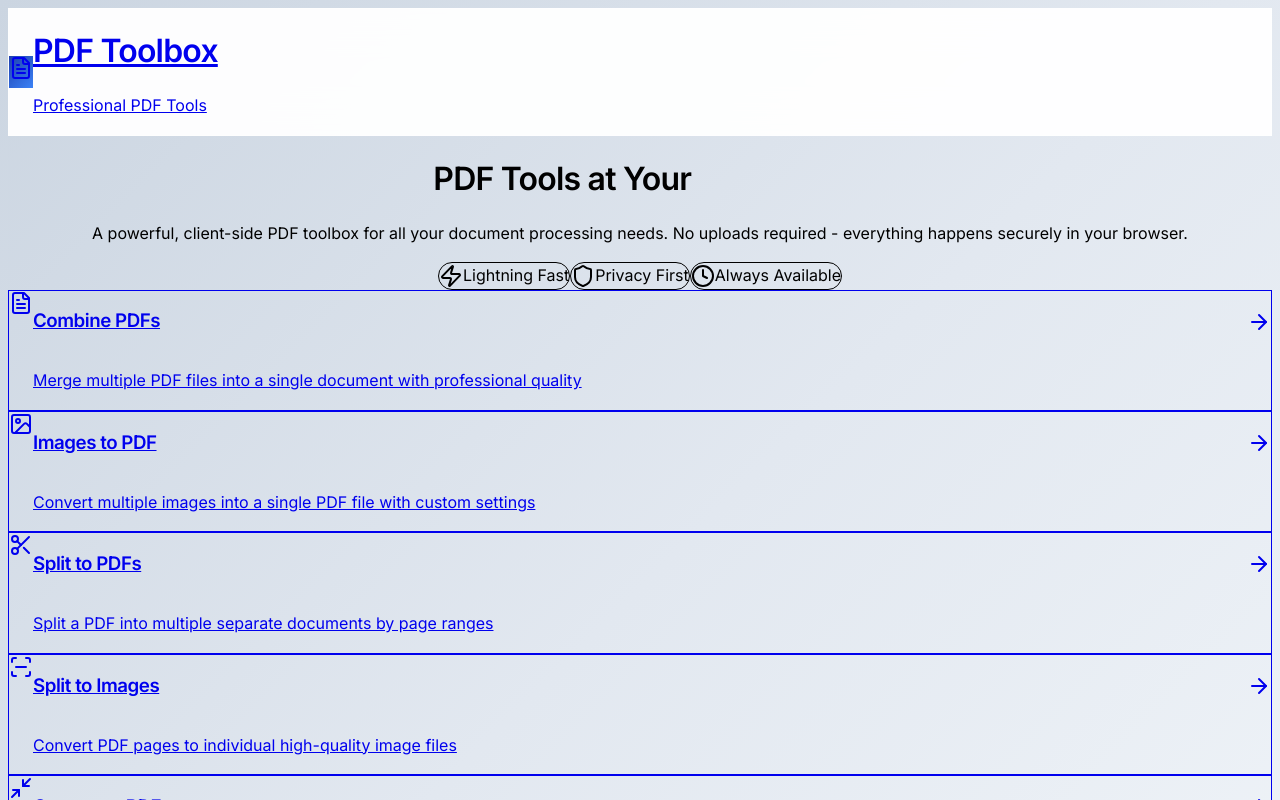
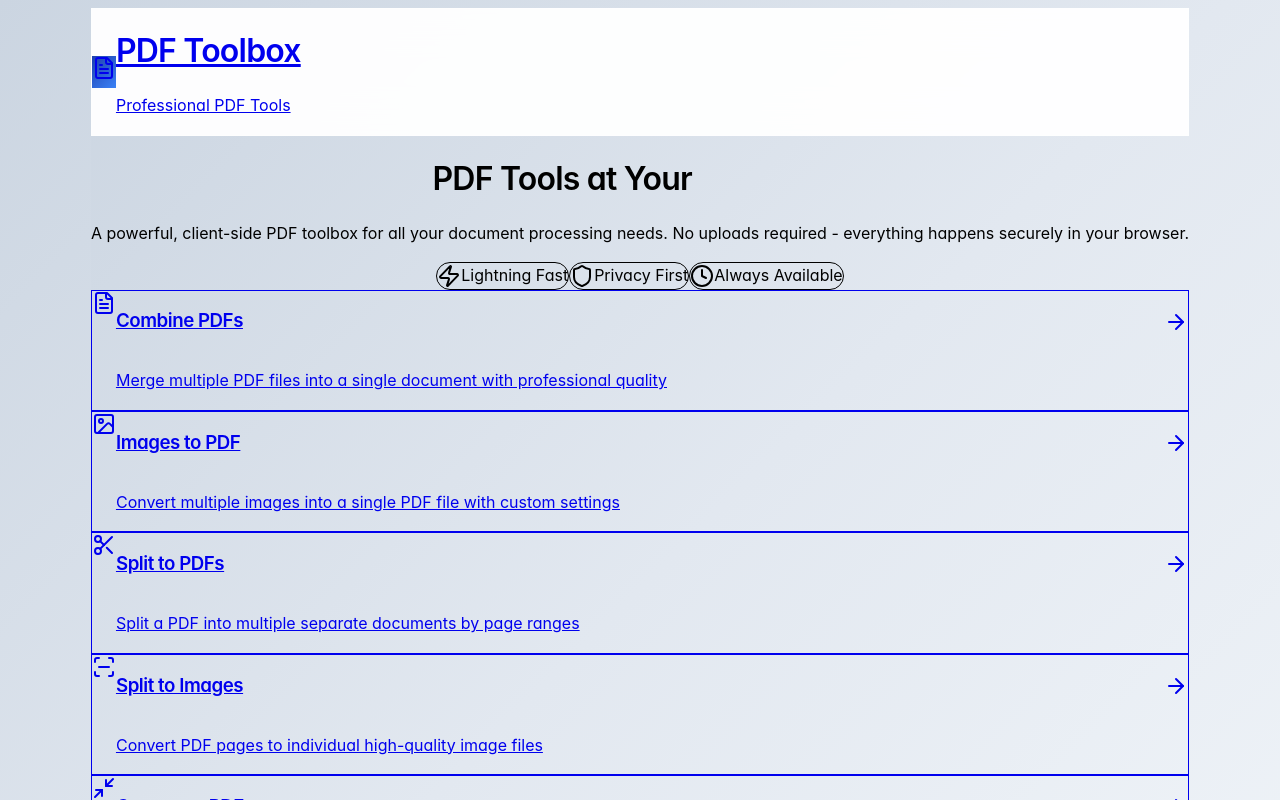
Before and after one commit to whitestrannik/my-pdf-toolbox, a React (Vite) app: page / in a window 1280 px wide. Shown: the top 800 px of the page. Built offline with nearby package versions, Linux system fonts and the light colour scheme; the HTML template or start-up script is replaced by a standard one.

Commit message:
Revert " Fix CSS Loading on GitHub Pages: Remove problematic @import, add Google Fonts to HTML head, improve meta tags"
This reverts commit 806213b5ca4b28382ca00d712cd4daf21985801c.

```diff
--- a/index.html
+++ b/index.html
@@ -4,20 +4,9 @@
     <meta charset="UTF-8" />
     <link rel="icon" type="image/svg+xml" href="/vite.svg" />
     <meta name="viewport" content="width=device-width, initial-scale=1.0" />
-    <meta name="description" content="Professional PDF processing tools - merge, split, compress, convert images to PDF, and reorder pages. 100% client-side processing for complete privacy." />
-    <title>PDF Toolbox - Professional PDF Processing Tools</title>
-
-    <!-- Preconnect for performance -->
-    <link rel="preconnect" href="https://fonts.googleapis.com" />
-    <link rel="preconnect" href="https://fonts.gstatic.com" crossorigin />
-
-    <!-- Google Fonts -->
-    <link
-      href="https://fonts.googleapis.com/css2?family=Inter:wght@400;500;600;700&display=swap"
-      rel="stylesheet"
-    />
+    <title>Vite + React</title>
   </head>
-  <body>
+  <body class="bg-gray-200 flex items-center justify-center min-h-screen">
     <div id="root"></div>
     <script type="module" src="/src/main.tsx"></script>
   </body>
--- a/src/index.css
+++ b/src/index.css
@@ -1,6 +1,7 @@
 @tailwind base;
 @tailwind components;
 @tailwind utilities;
+@import url("https://fonts.googleapis.com/css2?family=Inter:wght@400;500;600;700&display=swap");
 
 :root {
   /* Modern Color Palette */
```
